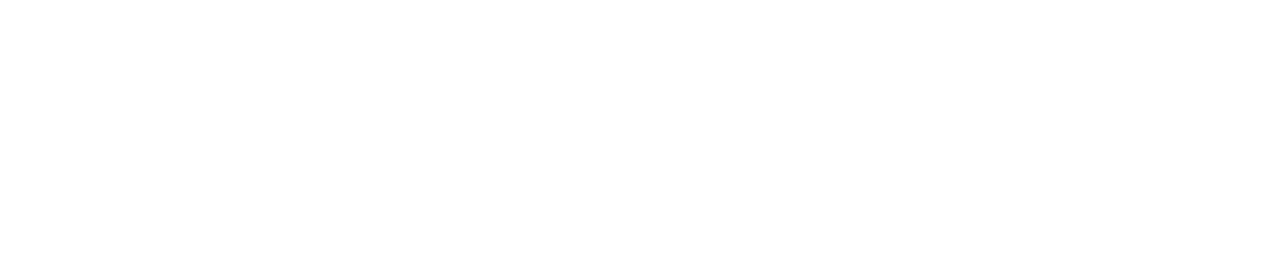
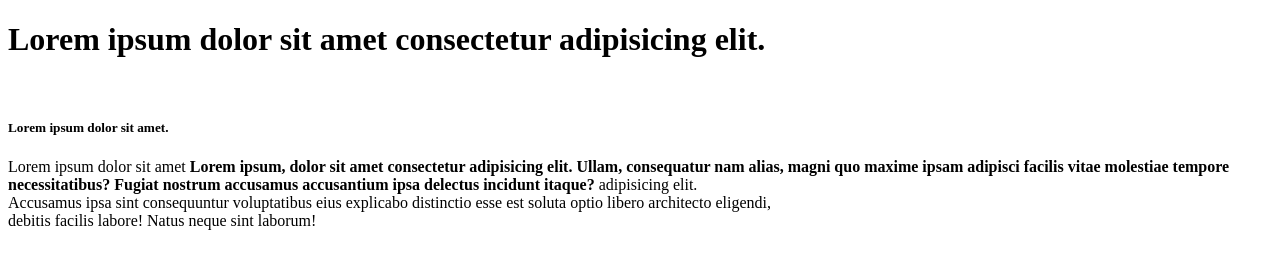
Before and after one commit to kj061404/webdev, a plain HTML site: page html/index.html in a window 1280 px wide. Drawn offline with Linux system fonts and the light colour scheme.

Commit message:
made changes to index.html

```diff
--- a/html/index.html
+++ b/html/index.html
@@ -6,6 +6,11 @@
   <title>Document</title>
 </head>
 <body>
+  <h1>Lorem ipsum dolor sit amet consectetur adipisicing elit.</h1>
+  <br>
+  <h5><strong>Lorem ipsum dolor sit amet.</strong></h5>
+  <p>Lorem ipsum dolor sit amet <strong>Lorem ipsum, dolor sit amet consectetur adipisicing elit. Ullam, consequatur nam alias, magni quo maxime ipsam adipisci facilis vitae molestiae tempore necessitatibus? Fugiat nostrum accusamus accusantium ipsa delectus incidunt itaque?</strong> adipisicing elit. <br>Accusamus ipsa sint consequuntur voluptatibus eius explicabo distinctio esse est soluta optio libero architecto eligendi,<br> debitis facilis labore! Natus neque sint laborum!</p>
+  <br>
 
 </body>
 </html>
```
